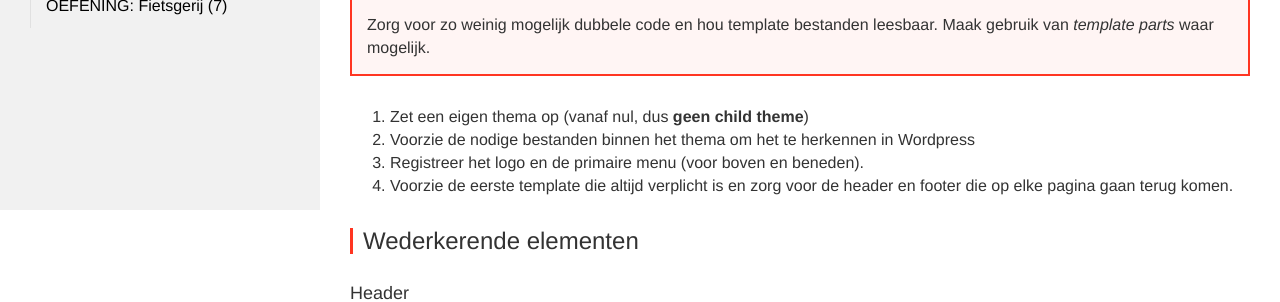
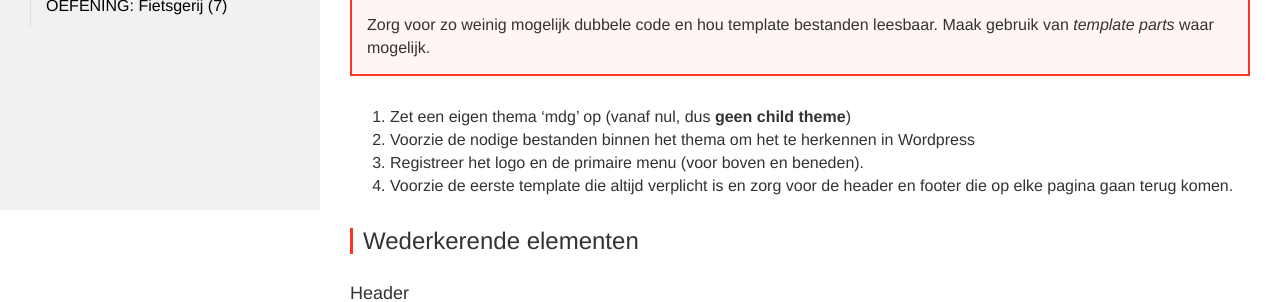
Before and after one commit to Syntra-Brussel/dynamische-webtechnieken, a Jekyll site: the page built from wordpress/eindopdracht.md, in a window 1280 px wide and 900 px high, scrolled down 1138 px. Shown: the part 152-454 px from the top of the window. Built offline with Jekyll 4.4.1, drawn with Linux system fonts in a browser that asks for light colours; nearby versions of some CDN libraries; a script that is not in the unit is left out.

Commit message:
Update eindopdracht.md

```diff
--- a/wordpress/eindopdracht.md
+++ b/wordpress/eindopdracht.md
@@ -48,7 +48,7 @@ De beste garantie op een zo mooi mogelijk resultaat is door de structuur van de
 Zorg voor zo weinig mogelijk dubbele code en hou template bestanden leesbaar. Maak gebruik van <em>template parts</em> waar mogelijk.
 </div>
 
-1. Zet een eigen thema op (vanaf nul, dus <strong>geen child theme</strong>)
+1. Zet een eigen thema 'mdg' op (vanaf nul, dus <strong>geen child theme</strong>)
 2. Voorzie de nodige bestanden binnen het thema om het te herkennen in Wordpress
 3. Registreer het logo en de primaire menu (voor boven en beneden).
 4. Voorzie de eerste template die altijd verplicht is en zorg voor de header en footer die op elke pagina gaan terug komen.
```
